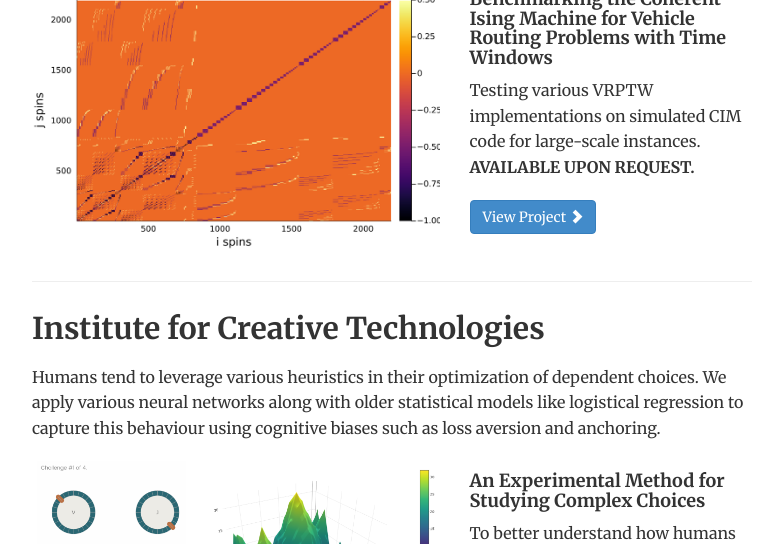
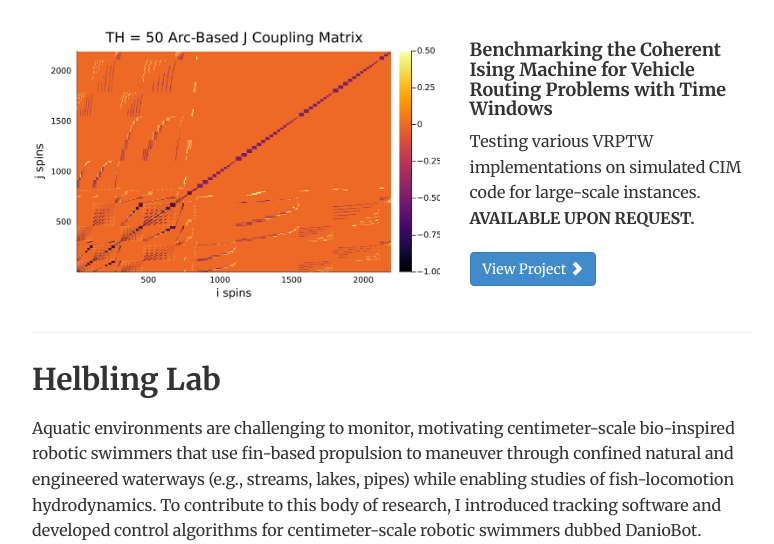
Before and after one commit to tylertking/tylertking.github.io, a Jekyll site: the page built from research/index.html, in a window 1280 px wide and 1400 px high, scrolled down 1493 px. Shown: the top 544 px of the window, without its empty margins (248-1022 px from the left). Built offline with Jekyll 4.4.1, drawn with Linux system fonts in a browser that asks for light colours; some of the changed text lies outside the part shown; grey boxes are pictures that could not be loaded.

Commit message:
add helbling research

```diff
--- a/research/index.html
+++ b/research/index.html
@@ -29,10 +29,11 @@
 <p> Humans tend to leverage various heuristics in their optimization of dependent choices. We apply various neural networks along with older statistical models like logistical regression to capture this behaviour using cognitive biases such as loss aversion and anchoring. </p>
 {% include project-blurb.html inDepth="ICT/complex_choices.html" preview="landscapePicture2 (1).png" title="An Experimental Method for Studying Complex Choices" description="To better understand how humans approach complex decisions, we introduce an experimental paradigm that involves rotating dials that control the dimension of a nonlinear problem, along with analyzing these results."%} -->
 
-<!-- <h2>Helbling Lab</h2>
+<h2>Helbling Lab</h2>
 <p></p>
-<p> Humans tend to leverage various heuristics in their optimization of dependent choices. We apply various neural networks along with older statistical models like logistical regression to capture this behaviour using cognitive biases such as loss aversion and anchoring. </p>
-{% include project-blurb.html inDepth="ICT/complex_choices.html" preview="landscapePicture2 (1).png" title="An Experimental Method for Studying Complex Choices" description="To better understand how humans approach complex decisions, we introduce an experimental paradigm that involves rotating dials that control the dimension of a nonlinear problem, along with analyzing these results."%} -->
+<p> Aquatic environments are challenging to monitor, motivating centimeter-scale bio-inspired robotic swimmers that use fin-based propulsion to maneuver through confined natural and engineered waterways (e.g., streams, lakes, pipes) while enabling studies of fish-locomotion hydrodynamics. To contribute to this body of research, I introduced tracking software and developed control algorithms for centimeter-scale robotic swimmers dubbed DanioBot.</p>
+
+{% include project-blurb.html inDepth="helbling/daniobot.html" preview="DaniobotRevised1.png" title="Design of a swimming microrobot powered by a single piezoelectric bender" description="We introduce DanioBot, a centimeter-scale piezoelectrically actuated microrobotic fish that uses a single bimorph bender to swim up to 2.84 body lengths per second. DanioBot's near-resonant swimming-speed–frequency behavior is captured by a simple analytical model advancing toward power-autonomous mm-scale robotic fish."%}
 
 
 <h2>Institute for Creative Technologies</h2>
```
Also changed, not shown: research/helbling/daniobot.html (added, +30 -0 lines).
